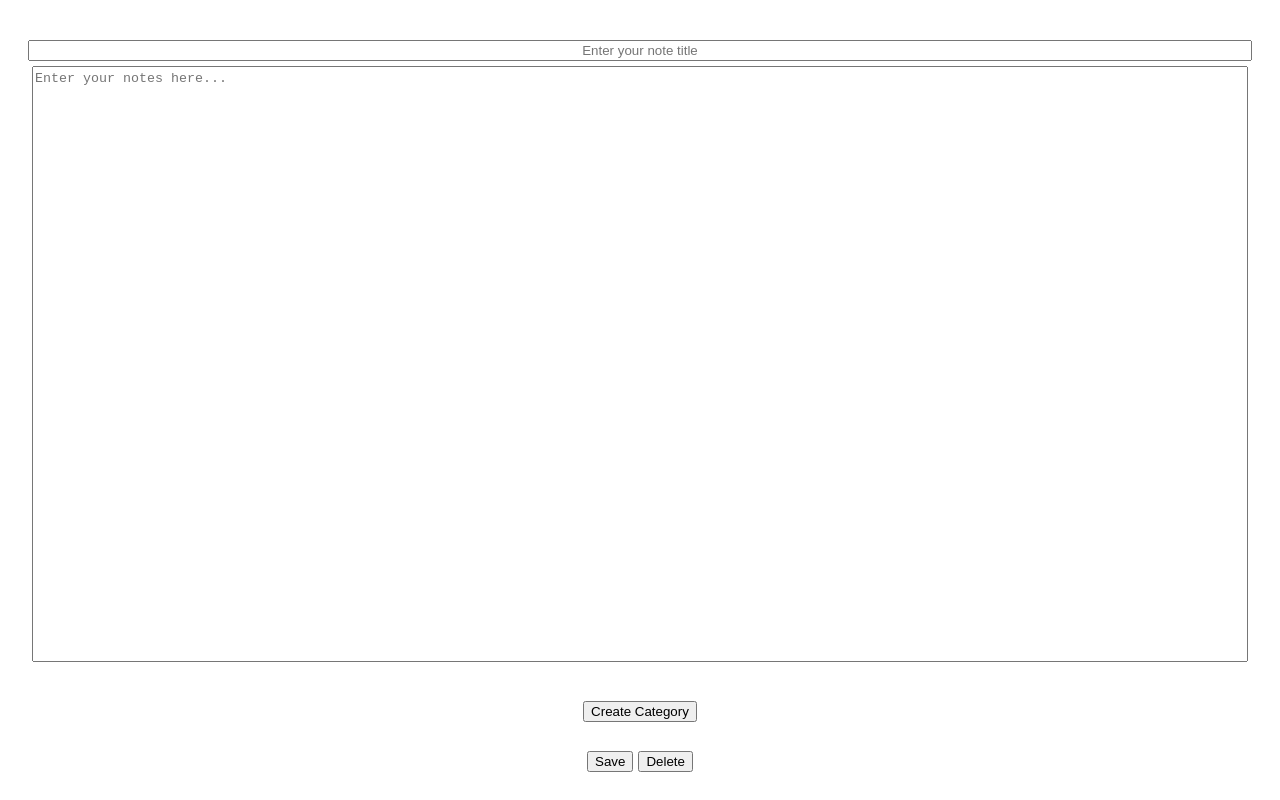
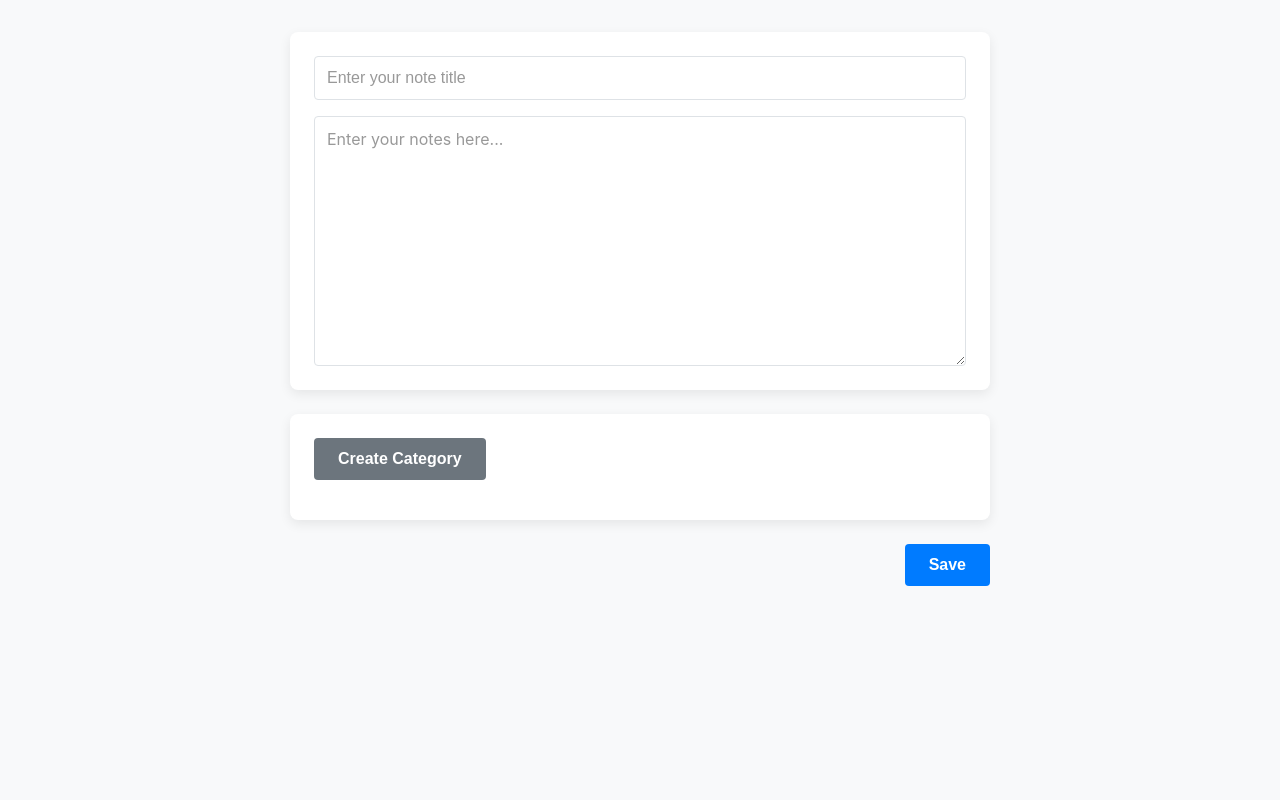
Before and after one commit to danielHyman123/Trackify-Chrome-Extention, a browser extension: page notes.html in a window 1280 px wide. Drawn offline with Linux system fonts and the light colour scheme.

Commit message:
updated styling on note and removed delete

```diff
--- a/css/notes.css
+++ b/css/notes.css
@@ -1,58 +1,178 @@
-html, body {
-    width: 100vw;
-    height: 100vh;
+/* General Body and Font Styles */
+:root {
+  --primary-color: #007bff;
+  --secondary-color: #6c757d;
+  --danger-color: #dc3545;
+  --light-gray: #f8f9fa;
+  --dark-gray: #343a40;
+  --border-color: #dee2e6;
+  --white: #fff;
+  --shadow: 0 4px 12px rgba(0, 0, 0, 0.08);
+  --border-radius: 8px;
+}
+
+* {
+  box-sizing: border-box;
   margin: 0;
   padding: 0;
 }
 
 body {
+  font-family: -apple-system, BlinkMacSystemFont, "Segoe UI", Roboto, "Helvetica Neue", Arial, sans-serif;
+  background-color: var(--light-gray);
+  color: var(--dark-gray);
+  padding: 2rem;
   display: flex;
   flex-direction: column;
-    justify-content: center;
   align-items: center;
+  gap: 1.5rem;
+  min-height: 100vh;
 }
 
-.container{
+/* Main Containers */
+#note_container,
+#category_container {
+  background-color: var(--white);
+  padding: 1.5rem;
+  border-radius: var(--border-radius);
+  box-shadow: var(--shadow);
+  width: 100%;
+  max-width: 700px;
+}
+
+/* Note Input Section */
+#note_container {
   display: flex;
-    justify-content: center; /* horizontal centering */
-    align-items: center;     /* vertical centering */
+  flex-direction: column;
+  gap: 1rem;
+}
 
-    text-align: start;
-    height: 80vh;
-    width: 95vw;
-    box-sizing: border-box;
-    resize: none;
-    line-height: 1.5;
+#title_input,
+#content {
+  width: 100%;
+  padding: 0.75rem;
+  font-size: 1rem;
+  border: 1px solid var(--border-color);
+  border-radius: 4px;
+  transition: border-color 0.2s ease-in-out, box-shadow 0.2s ease-in-out;
+}
+
+#title_input::placeholder,
+#content::placeholder {
+  color: #999;
+}
+
+#title_input:focus,
+#content:focus {
+  outline: none;
+  border-color: var(--primary-color);
+  box-shadow: 0 0 0 3px rgba(0, 123, 255, 0.25);
 }
 
 #content {
-    width: 95%;
-    height: 85%;
-    resize: none;
-    line-height: 1.5;
-    box-sizing: border-box;
+  min-height: 250px;
+  resize: vertical;
+  font-family: inherit;
 }
 
-#note_container {
-    height: 100%;
-    width: 100%;
+/* Category Section */
+#category_container {
   display: flex;
-    flex: 9;
   flex-direction: column;
-    align-items: center;
-    justify-content: center;
-    gap: 5px;
+  gap: 1rem;
+}
+
+#category_buttons {
+  display: flex;
+  flex-wrap: wrap;
+  gap: 0.5rem;
+}
+
+/* Button General Styles */
+button {
+  padding: 0.75rem 1.5rem;
+  font-size: 1rem;
+  font-weight: 600;
+  border: none;
+  border-radius: 4px;
+  cursor: pointer;
+  transition: background-color 0.2s ease, transform 0.1s ease, opacity 0.2s ease;
+  color: var(--white);
+  text-align: center;
+}
+
+button:hover {
+  opacity: 0.85;
+}
+
+button:active {
+  transform: scale(0.98);
+}
+
+/* Specific Buttons */
+#categoryButton {
+  background-color: var(--secondary-color);
+  align-self: flex-start; /* Only takes up its own width */
+}
+
+/* Style for dynamically added category buttons */
+#category_buttons button {
+    background-color: #e9ecef;
+    color: var(--dark-gray);
+    font-weight: 500;
+    padding: 0.5rem 1rem;
+    font-size: 0.9rem;
 }
 
 #button_container {
-    flex: 1;
   display: flex;
-    justify-content: center;
-    align-items: center;
-    gap: 5px;
+  justify-content: flex-end;
+  gap: 1rem;
+  width: 100%;
+  max-width: 700px;
 }
 
-#title_input{
-    text-align: center;
-    width: 95%;
+#saveButton {
+  background-color: var(--primary-color);
 }
+
+#deleteButton {
+  background-color: var(--danger-color);
+}
+
+/* Responsive Design */
+@media (max-width: 768px) {
+  body {
+    padding: 1rem;
+    gap: 1rem;
+  }
+
+  #note_container,
+  #category_container,
+  #button_container {
+    padding: 1rem;
+  }
+}
+
+@media (max-width: 480px) {
+  body {
+    padding: 0;
+  }
+
+  #note_container,
+  #category_container {
+    border-radius: 0;
+    box-shadow: none;
+    border-bottom: 1px solid var(--border-color);
+  }
+
+  #button_container {
+    flex-direction: column;
+    padding: 1rem;
+    gap: 0.75rem;
+  }
+
+  #button_container button {
+    width: 100%;
+  }
+}
--- a/notes.html
+++ b/notes.html
@@ -22,7 +22,6 @@
 
     <div id="button_container">
       <button id="saveButton">Save</button>
-      <button id="deleteButton">Delete</button>
     </div>
     <script src="script/notes.js"></script>
   </body>
```
Also changed, not shown: script/notes.js (+0 -9 lines). Lines whose indentation alone changed are shown as unchanged.
